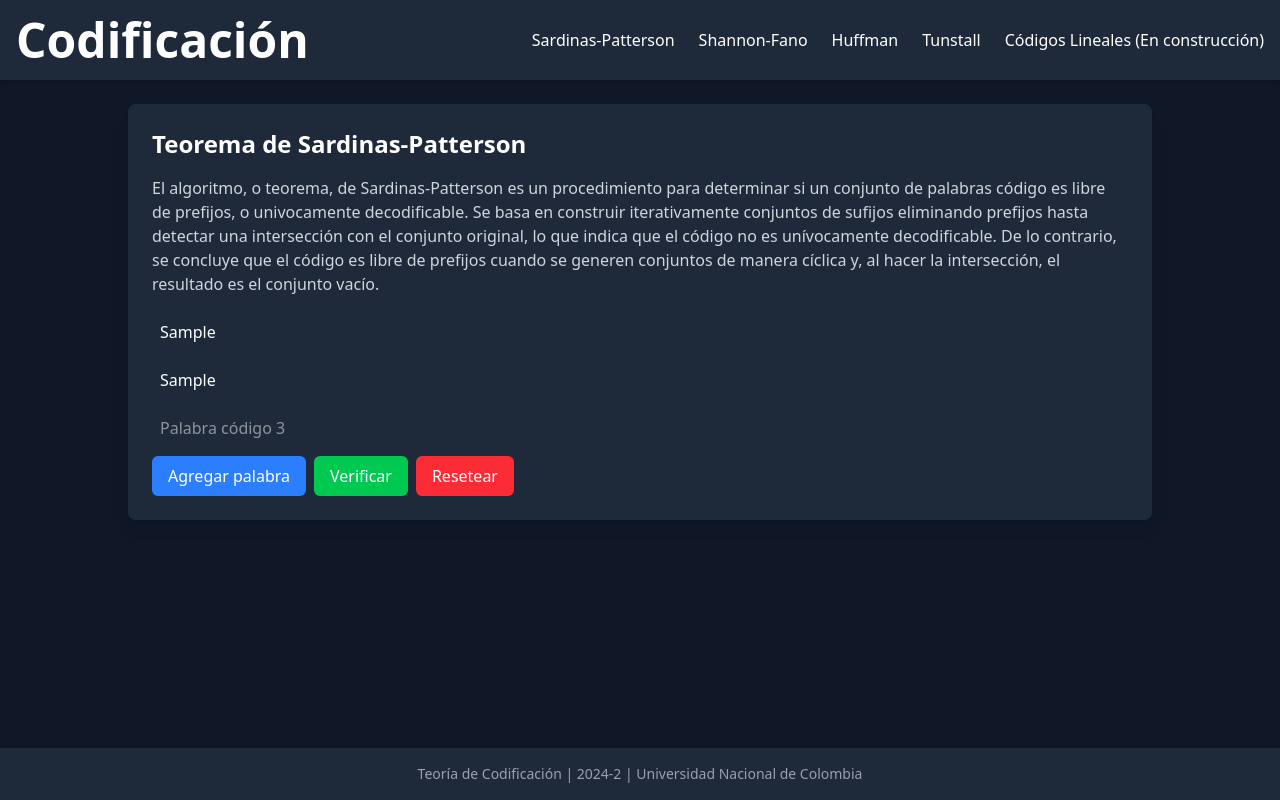
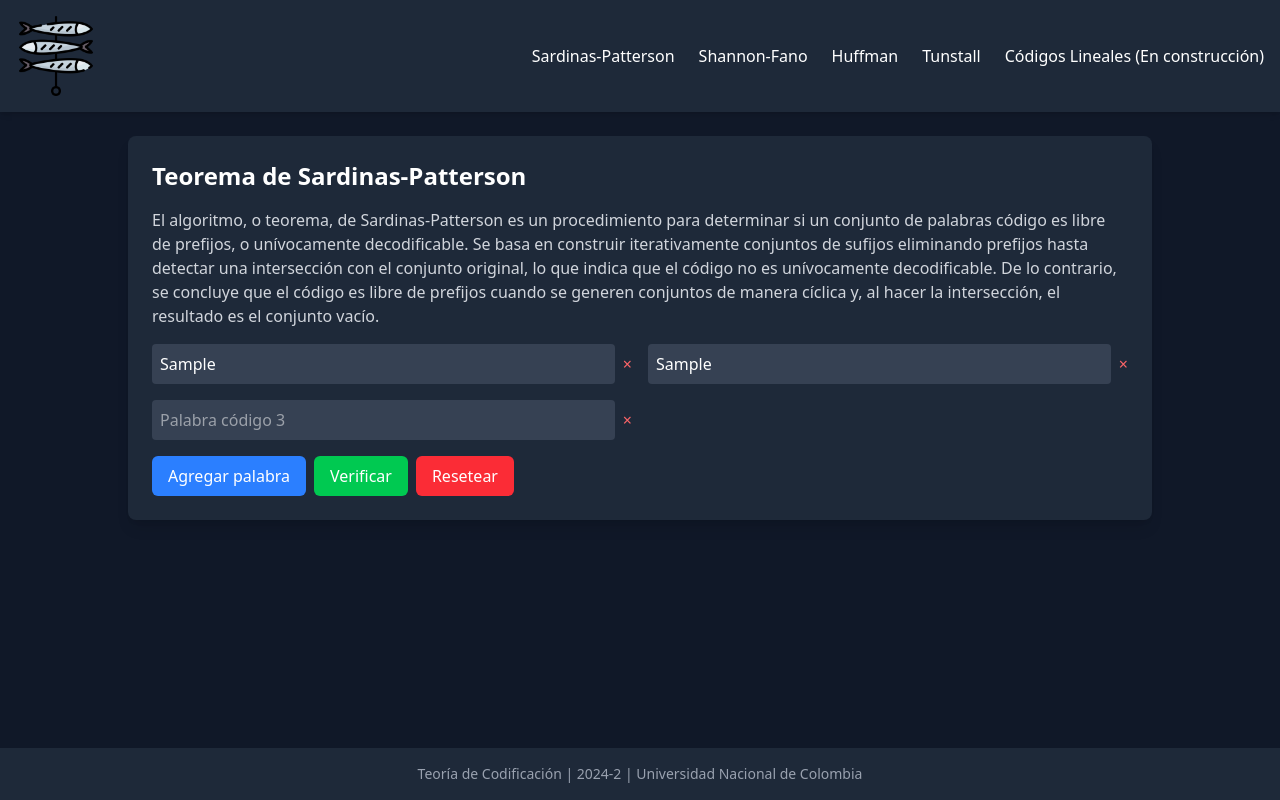
Before and after one commit to gdelgadol/CalculadoraCodificacion, a React (Vite) app in the folder frontend/: page /sardinas-patterson in a window 1280 px wide. Both pictures are taken after typing "Sample", "Sample" into the empty fields and a click on the button "Agregar palabra". Built offline with nearby package versions, Linux system fonts and the light colour scheme.

Commit message:
Please help, I'm obsessed with sardines

```diff
--- a/frontend/src/components/Layout.jsx
+++ b/frontend/src/components/Layout.jsx
@@ -12,10 +12,11 @@ const Layout = ({ children }) => {
       {/* Header */}
       <header className="bg-gray-800 p-4 shadow-md">
         <nav className="container mx-auto flex flex-wrap justify-between items-center">
-          <h1 className="text-5xl font-bold">
-            <a href="/">Codificación</a>
-          </h1>
-
+        <h1 className="text-5xl font-bold">
+          <a href="/">
+            <img src="/src/sardines_4900733.png" alt="Home" className="w-20 h-20" />
+          </a>
+        </h1>
           {/* Burger Menu Button */}
           <button
             className="md:hidden text-white focus:outline-none"
--- a/frontend/src/pages/SardinasPattersonPage.jsx
+++ b/frontend/src/pages/SardinasPattersonPage.jsx
@@ -15,6 +15,12 @@ function SardinasPattersonPage() {
     const newWords = [...words];
     newWords[index] = value;
     setWords(newWords);
+  };
+
+  const removeWord = (index) => {
+    if (words.length > 2) {
+      setWords(words.filter((_, i) => i !== index));
+    }
   };
 
   const submitWords = async () => {
@@ -41,23 +47,34 @@ function SardinasPattersonPage() {
       <div className="max-w-40xl lg:max-w-5xl mx-auto p-6 bg-gray-800 text-white rounded-lg shadow-lg">
         <h1 className="text-2xl font-bold mb-4">Teorema de Sardinas-Patterson</h1>
         <p className="text-gray-300 mb-4">
-          El algoritmo, o teorema, de Sardinas-Patterson es un procedimiento para determinar si un conjunto de palabras código es libre de prefijos, o univocamente decodificable.
+          El algoritmo, o teorema, de Sardinas-Patterson es un procedimiento para determinar si un conjunto de palabras código es libre de prefijos, o unívocamente decodificable.
           Se basa en construir iterativamente conjuntos de sufijos eliminando prefijos hasta detectar una intersección con el conjunto original,
           lo que indica que el código no es unívocamente decodificable. De lo contrario, se concluye que el código es libre de prefijos cuando se generen conjuntos de manera cíclica y,
           al hacer la intersección, el resultado es el conjunto vacío.
         </p>
+        <div className="grid grid-cols-1 md:grid-cols-2 gap-4">
           {words.map((word, index) => (
+            <div key={index} className="flex items-center space-x-2">
               <input
-            key={index}
                 type="text"
                 value={word}
                 onChange={(e) => updateWord(index, e.target.value)}
-            className="block w-full bg-gray-800 p-2 rounded-md text-white my-2"
+                className="w-full p-2 rounded bg-gray-700 text-white"
                 placeholder={`Palabra código ${index + 1}`}
               />
+              {words.length > 2 && (
+                <button
+                  onClick={() => removeWord(index)}
+                  className="text-red-400"
+                >
+                  ×
+                </button>
+              )}
+            </div>
           ))}
+        </div>
 
-        <div className="flex flex-col md:flex-row space-y-2 md:space-y-0 md:space-x-2">
+        <div className="flex flex-col md:flex-row space-y-2 md:space-y-0 md:space-x-2 space-y-2 mt-4">
           <button onClick={addWord} className="bg-blue-500 px-4 py-2 rounded-md">Agregar palabra</button>
           <button onClick={submitWords} className="bg-green-500 px-4 py-2 rounded-md">Verificar</button>
           <button onClick={resetWords} className="bg-red-500 px-4 py-2 rounded-md">Resetear</button>
--- a/frontend/src/pages/ShannonFanoPage.jsx
+++ b/frontend/src/pages/ShannonFanoPage.jsx
@@ -56,12 +56,12 @@ function ShannonFanoPage() {
           Este proceso continúa hasta que cada símbolo recibe un código único, permitiendo una codificación eficiente.
         </p>
         {symbols.map((symbol, index) => (
-          <div key={index} className="flex flex-col md:flex-row md:space-x-2">
+          <div key={index} className="flex space-x-4 space-y-2">
             <input
               type="text"
               value={symbol}
               onChange={(e) => updateSymbol(index, e.target.value)}
-              className="w-full md:w-1/2 bg-gray-800 p-2 rounded-md text-white my-2"
+              className="w-1/2 p-2 rounded bg-gray-700 text-white"
               placeholder={`Símbolo ${index + 1}`}
             />
             <input
@@ -69,7 +69,7 @@ function ShannonFanoPage() {
               step="any"
               value={probabilities[index]}
               onChange={(e) => updateProbability(index, e.target.value)}
-              className="w-full md:w-1/2 bg-gray-800 p-2 rounded-md text-white my-2"
+              className="w-1/2 p-2 rounded bg-gray-700 text-white"
               placeholder={`Probabilidad ${index + 1}`}
             />
           </div>
```
Also changed, not shown: frontend/src/sardines_4900733.png (added). Lines whose indentation alone changed are shown as unchanged.
